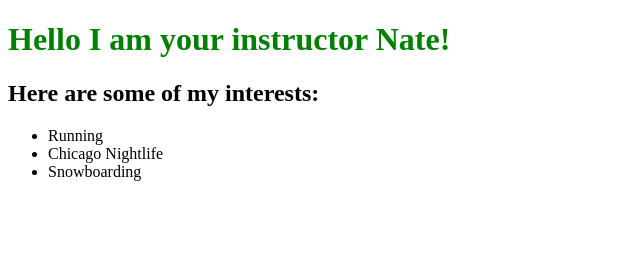
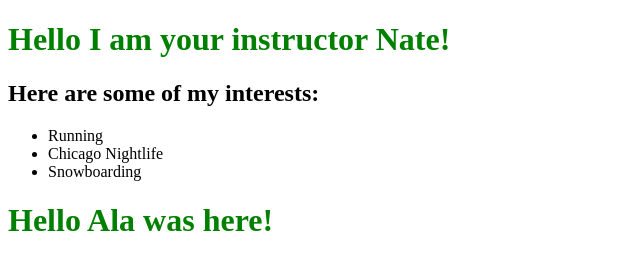
Before and after one commit to CodingTemple/operators-collab, a plain HTML site: page index.html in a window 1280 px wide. Shown: the whole page, without its empty margins (0-640 px from the left). Drawn offline with Linux system fonts and the light colour scheme.

Commit message:
Ala made changes

```diff
--- a/index.html
+++ b/index.html
@@ -36,7 +36,7 @@
 
 
     <!-- Section-->
-
+    <h1>Hello Ala was here!</h1>
 
 
 </body>
```
